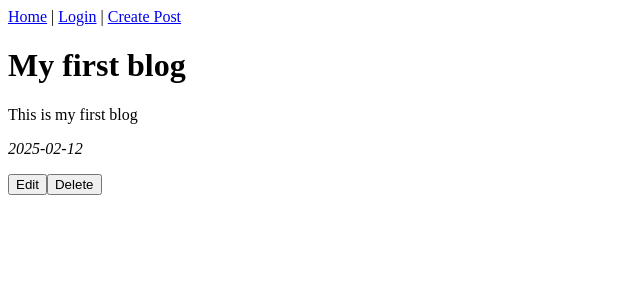
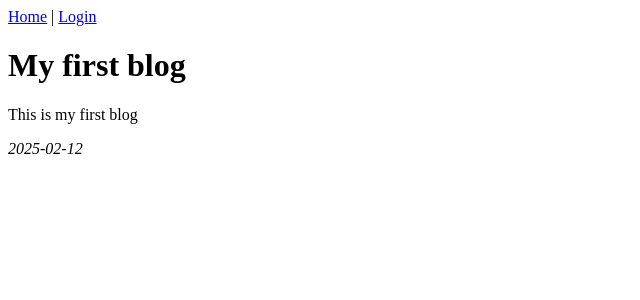
Before and after one commit to charleneTanataaa/blog-app, a React app in the folder frontend/: page /posts/1 in a window 1280 px wide. Shown: the top 300 px of the page, without its empty margins (0-640 px from the left). Built offline with nearby package versions, Linux system fonts and the light colour scheme; the HTML template or start-up script is replaced by a standard one.

Commit message:
feat(talent-growth): Implement frontend Auth context and login flow

```diff
--- a/frontend/src/App.jsx
+++ b/frontend/src/App.jsx
@@ -3,14 +3,25 @@ import Home from './pages/Home'
 import Login from './pages/Login'
 import PostDetail from './pages/PostDetail'
 import CreatePost from './pages/CreatePost'
+import { useAuth } from './context/AuthContext'
 
 export default function App(){
+    const { user, logout } = useAuth();
+
     return(
         <>
         <nav>
             <Link to="/">Home</Link> | {" "}
-            <Link to="/login">Login</Link> | {" "}
-            <Link to="/create">Create Post</Link>
+            {user
+            ? (
+                <>
+                <Link to="/create">Create Post</Link>
+                <button onClick={logout}>Logout</button>
+                </>
+            )
+            : (
+                <Link to="/login">Login</Link>
+            )}
         </nav>
 
         <Routes>
--- /dev/null
+++ b/frontend/src/context/AuthContext.jsx
@@ -0,0 +1,26 @@
+import { createContext, useContext, useState } from "react";
+
+const AuthContext = createContext();
+
+export const AuthProvider = ({children}) => {
+    const [user, setUser] = useState(null);
+    const login = (email) => {
+        const fakeUser = {
+            id: '123',
+            email
+        }
+        setUser(fakeUser);
+    }
+
+    const logout = () => {
+        setUser(null);
+    }
+
+    return(
+        <AuthContext.Provider value={{user, login, logout}}>
+        {children}
+        </AuthContext.Provider>
+    )
+}
+
+export const useAuth = () => useContext(AuthContext)
--- a/frontend/src/main.jsx
+++ b/frontend/src/main.jsx
@@ -2,9 +2,12 @@ import React from 'react'
 import ReactDOM from 'react-dom/client'
 import { BrowserRouter } from 'react-router-dom'
 import App from './App'
+import { AuthProvider } from './context/AuthContext'
 
 ReactDOM.createRoot(document.getElementById('root')).render(
   <BrowserRouter>
-    <App />
+    <AuthProvider>
+        <App />
+    </AuthProvider>
   </BrowserRouter>
 )
--- a/frontend/src/pages/Login.jsx
+++ b/frontend/src/pages/Login.jsx
@@ -1,12 +1,18 @@
 import { useState } from "react";
+import { useAuth } from "../context/AuthContext";
+import { useNavigate } from "react-router-dom";
 
 export default function Login(){
     const [ email, setEmail ]= useState("");
     const [ password, setPassword ] = useState("");
+    const { login } = useAuth();
+    const navigate = useNavigate();
+
 
     const handleSubmit = (e) => {
         e.preventDefault();
-        console.log("Login with", email, password);
+        login(email);
+        navigate("/");
     }
     return(
         <>
--- a/frontend/src/pages/PostDetail.jsx
+++ b/frontend/src/pages/PostDetail.jsx
@@ -1,9 +1,14 @@
 import { useParams } from "react-router-dom"
 import { posts } from "../api/fakePosts";
+import { useAuth } from "../context/AuthContext";
 
 export default function PostDetail(){
     const { id } = useParams();
-    const post = posts.find(p => p.id === Number(id))
+    const { user } = useAuth();
+    const post = posts.find(p => p.id === Number(id));
+    if(!post) return <p>Post not found</p>
+
+    const isAuthor = user && user.id === post.authorId;
 
     return(
         <div>
@@ -11,8 +16,13 @@ export default function PostDetail(){
             <p>{post.content}</p>
             <p><i>{post.date}</i></p>
 
-            <button>Edit</button>
-            <button>Delete</button>
+            {isAuthor && (
+                <>
+                    <button>Edit</button>
+                    <button>Delete</button>
+                </>
+            )}
+
         </div>
     )
 }
```
